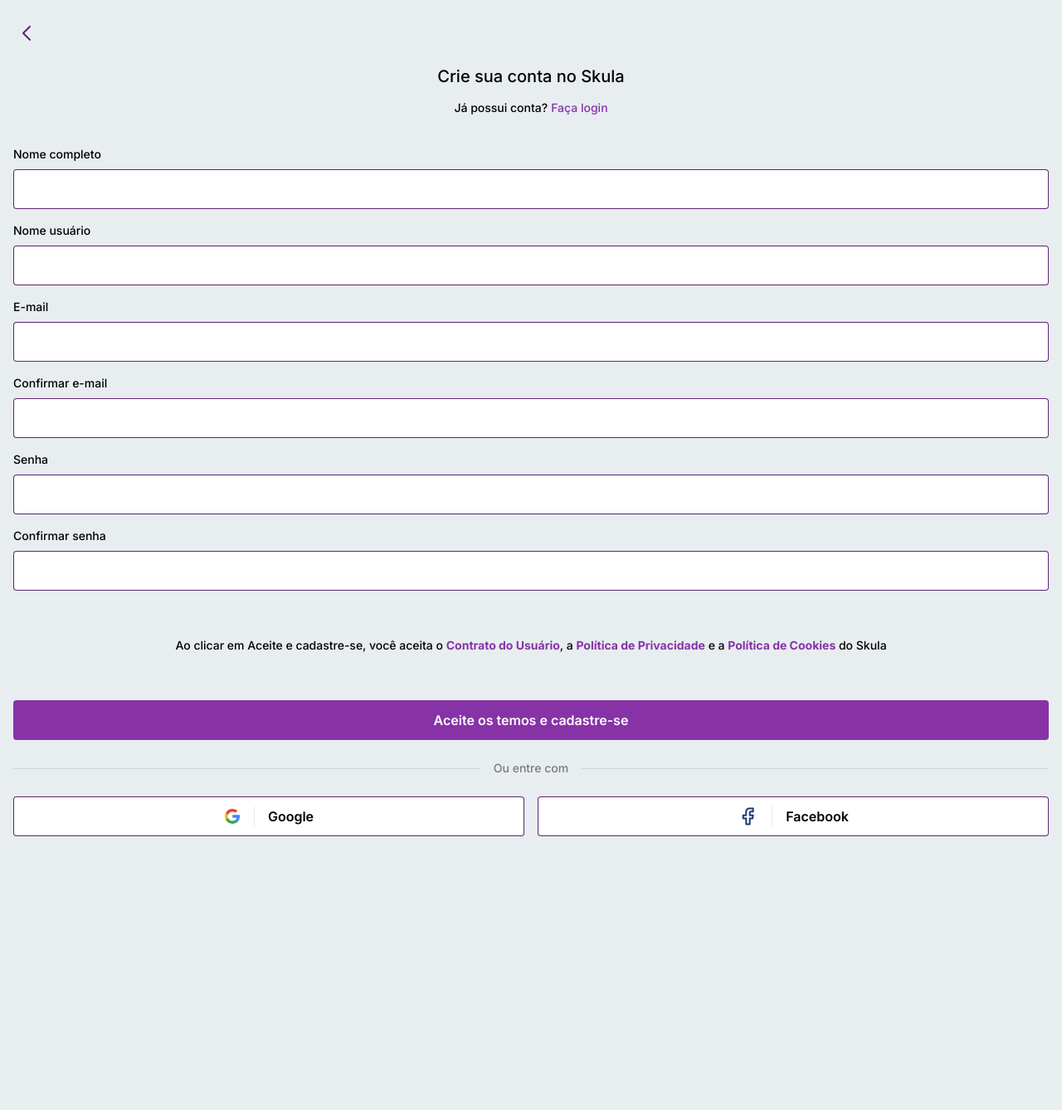
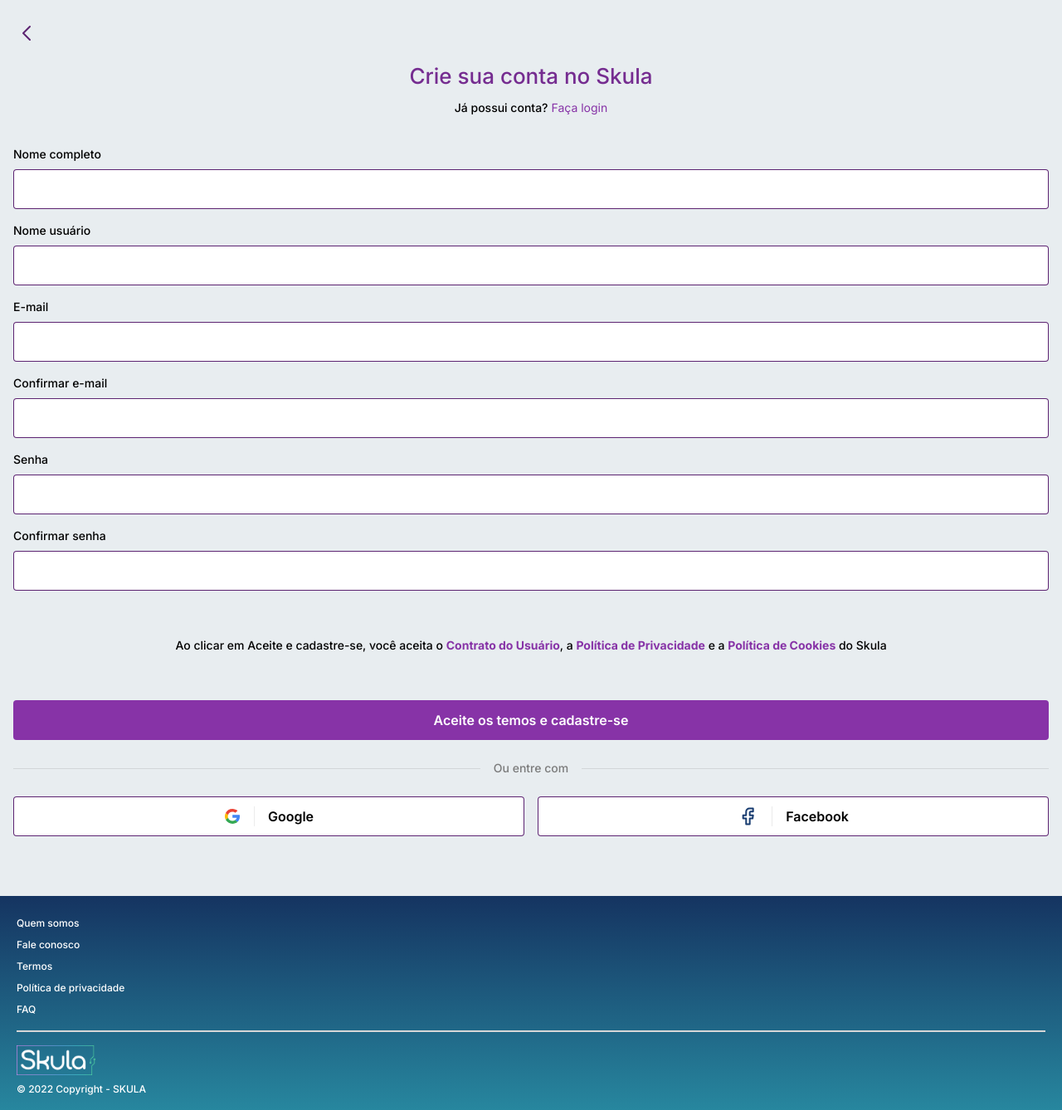
Before and after one commit to Skula-Tech/skula-frontend-next.js, a Next.js app: page /signup in a window 1280 px wide. Shown: the whole page at 83% size. Before the commit the page ends 1080 px from the top, so only its background shows below. Built offline with nearby package versions, Linux system fonts and the light colour scheme.

Commit message:
refactor(singup): page refactor and footer added

```diff
--- a/src/app/signup/page.tsx
+++ b/src/app/signup/page.tsx
@@ -1,21 +1,24 @@
 import Link from 'next/link'
 import { Down, FacebookIcon, GoogleIcon } from '@/assets/icons'
-import { Input } from '@/components/Molecules'
 import { Button, Heading, Text } from '@/components/Atoms'
+import { Footer, Input } from '@/components/Molecules'
 
 export default function SignUp() {
   return (
+    <>
       <main className="mb-12 flex h-full w-full flex-col items-center gap-5 px-4 py-6">
         <Link href="/login" className="self-start rounded hover:bg-neutral-50">
           <Down className="stroke-1-900" />
         </Link>
-      <Heading as="h3" fontStyle="sxl">
+        <Heading as="h2" className="text-1-800">
           Crie sua conta no Skula
         </Heading>
         <div className="-mt-2 flex w-full items-center justify-center gap-1">
           <Text>Já possui conta?</Text>
           <Link href="/login">
-          <Text className="text-1-700">Faça login</Text>
+            <Text fontStyle="body1" className="text-1-700">
+              Faça login
+            </Text>
           </Link>
         </div>
         <form className="mt-4 flex w-full flex-col gap-4">
@@ -39,7 +42,12 @@
             autoComplete="off"
             border="purple"
           />
-        <Input name="password" type="password" label="Senha" border="purple" />
+          <Input
+            name="password"
+            type="password"
+            label="Senha"
+            border="purple"
+          />
           <Input
             name="confirmpassword"
             type="password"
@@ -64,9 +72,9 @@
           <Button>Aceite os temos e cadastre-se</Button>
         </form>
         <div className="mt-1 flex w-full items-center justify-center">
-        <hr className="h-px w-full border-0 bg-[#7B7B7B]/20" />
-        <Text className="min-w-max px-4 text-[#7B7B7B]">Ou entre com</Text>
-        <hr className="h-px w-full border-0 bg-[#7B7B7B]/20" />
+          <hr className="h-px w-full border-0 bg-[#7b7b7b]/20" />
+          <Text className="min-w-max px-4 text-[#7b7b7b]">Ou entre com</Text>
+          <hr className="h-px w-full border-0 bg-[#7b7b7b]/20" />
         </div>
         <div className="mt-1 flex w-full gap-4">
           <Button theme="white" leftIcon={<GoogleIcon />} border>
@@ -77,5 +85,7 @@
           </Button>
         </div>
       </main>
+      <Footer />
+    </>
   )
 }
```
Lines whose indentation alone changed are shown as unchanged.
